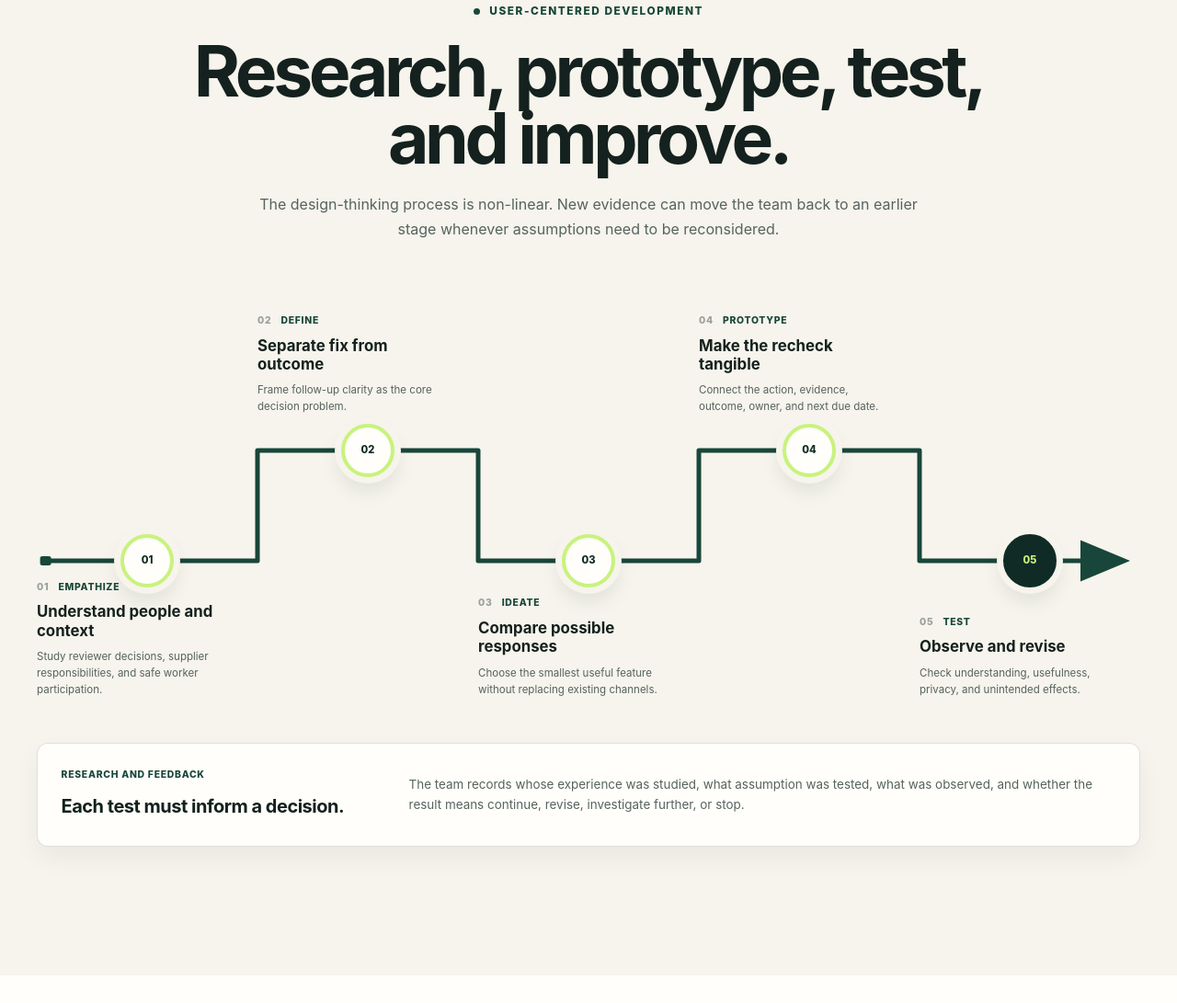
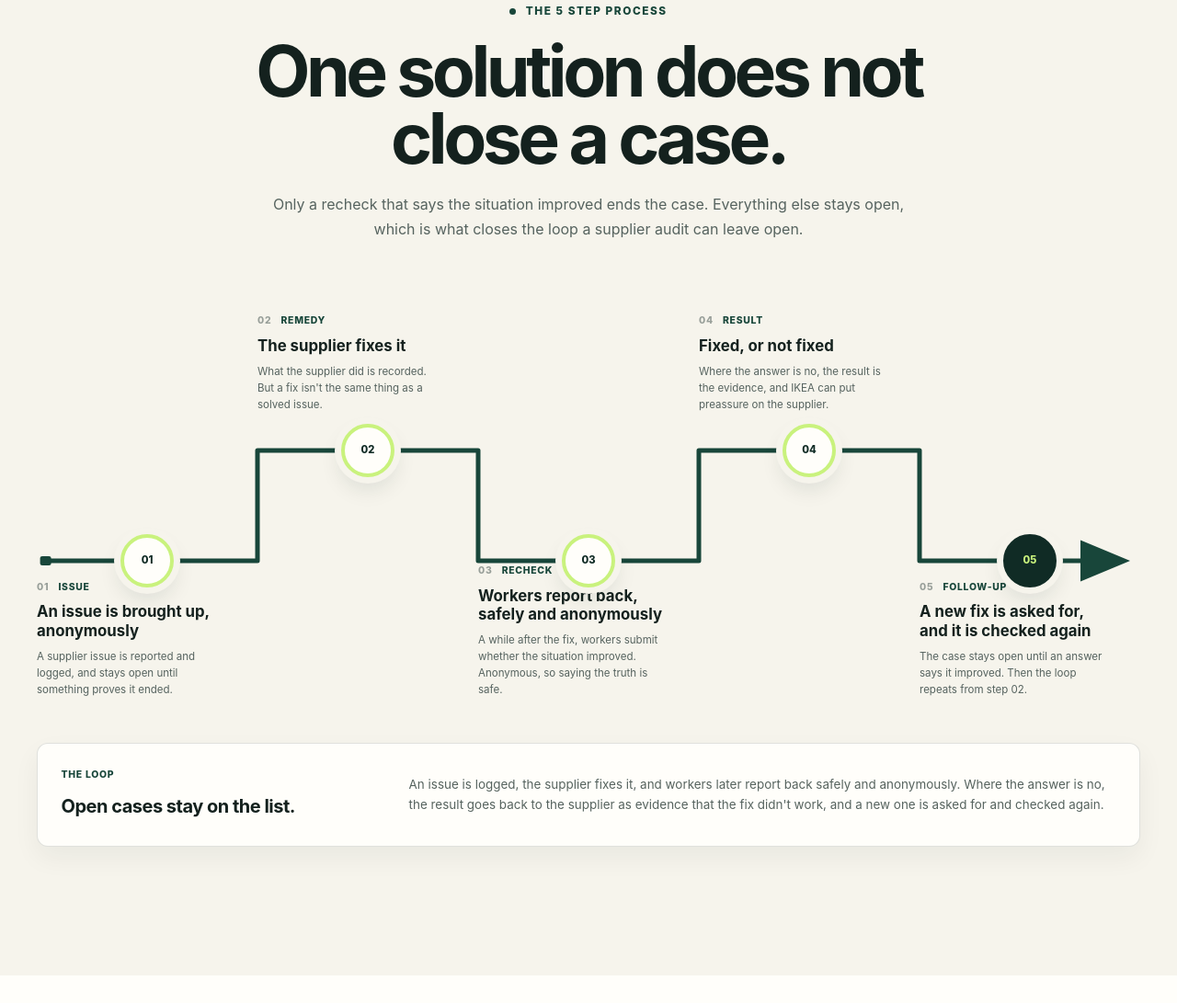
Before and after one commit to JannahBeato/Remedy-Recheck---Group-7, a plain HTML site: page index.html in a window 1280 px wide. Shown: the part 4074-5165 px from the top of the page at 92% size. Drawn offline with Linux system fonts and the light colour scheme.

Commit message:
Olle2 task done

```diff
--- a/index.html
+++ b/index.html
@@ -198,9 +198,9 @@
         <section class="reflection-section process-feature" id="process">
             <div class="section-shell">
                 <div class="section-intro centered-intro reveal">
-                    <p class="eyebrow"><span></span> User-centered development</p>
-                    <h2>Research, prototype, test, and improve.</h2>
-                    <p>The design-thinking process is non-linear. New evidence can move the team back to an earlier stage whenever assumptions need to be reconsidered.</p>
+                    <p class="eyebrow"><span></span> the 5 step process</p>
+                    <h2>One solution does not close a case.</h2>
+                    <p>Only a recheck that says the situation improved ends the case. Everything else stays open, which is what closes the loop a supplier audit can leave open.</p>
                 </div>
 
                 <div class="process-route-wrap">
@@ -213,35 +213,34 @@
                         <path class="process-path" d="M 8 270 H 200 V 150 H 400 V 270 H 600 V 150 H 800 V 270 H 982" marker-end="url(#process-arrow)"></path>
                         <rect class="process-start" x="3" y="265" width="10" height="10" rx="2"></rect>
                     </svg>
-
-                    <ol class="process-route" aria-label="Remedy Recheck design-thinking process">
+                        <ol class="process-route" aria-label="Remedy Recheck process">
                             <li class="process-step reveal">
                                 <div class="process-marker" aria-hidden="true"><span>01</span></div>
-                            <div class="process-note"><p><span>01</span> Empathize</p><h3>Understand people and context</h3><small>Study reviewer decisions, supplier responsibilities, and safe worker participation.</small></div>
+                                <div class="process-note"><p><span>01</span> Issue</p><h3>An issue is brought up, anonymously</h3><small>A supplier issue is reported and logged, and stays open until something proves it ended.</small></div>
                             </li>
                             <li class="process-step reveal">
                                 <div class="process-marker" aria-hidden="true"><span>02</span></div>
-                            <div class="process-note"><p><span>02</span> Define</p><h3>Separate fix from outcome</h3><small>Frame follow-up clarity as the core decision problem.</small></div>
+                                <div class="process-note"><p><span>02</span> Remedy</p><h3>The supplier fixes it</h3><small>What the supplier did is recorded. But a fix isn't the same thing as a solved issue.</small></div>
                             </li>
                             <li class="process-step reveal">
                                 <div class="process-marker" aria-hidden="true"><span>03</span></div>
-                            <div class="process-note"><p><span>03</span> Ideate</p><h3>Compare possible responses</h3><small>Choose the smallest useful feature without replacing existing channels.</small></div>
+                                <div class="process-note"><p><span>03</span> Recheck</p><h3>Workers report back, safely and anonymously</h3><small>A while after the fix, workers submit whether the situation improved. Anonymous, so saying the truth is safe.</small></div>
                             </li>
                             <li class="process-step reveal">
                                 <div class="process-marker" aria-hidden="true"><span>04</span></div>
-                            <div class="process-note"><p><span>04</span> Prototype</p><h3>Make the recheck tangible</h3><small>Connect the action, evidence, outcome, owner, and next due date.</small></div>
+                                <div class="process-note"><p><span>04</span> Result</p><h3>Fixed, or not fixed</h3><small>Where the answer is no, the result is the evidence, and IKEA can put preassure on the supplier.</small></div>
                             </li>
                             <li class="process-step reveal">
                                 <div class="process-marker" aria-hidden="true"><span>05</span></div>
-                            <div class="process-note"><p><span>05</span> Test</p><h3>Observe and revise</h3><small>Check understanding, usefulness, privacy, and unintended effects.</small></div>
+                                <div class="process-note"><p><span>05</span> Follow-up</p><h3>A new fix is asked for, and it is checked again</h3><small>The case stays open until an answer says it improved. Then the loop repeats from step 02.</small></div>
                             </li>
                         </ol>
                 </div>
 
                 <article class="validation-card validation-card-compact reveal">
-                    <p>Research and feedback</p>
-                    <h3>Each test must inform a decision.</h3>
-                    <p>The team records whose experience was studied, what assumption was tested, what was observed, and whether the result means continue, revise, investigate further, or stop.</p>
+                    <p>the loop</p>
+                    <h3>Open cases stay on the list.</h3>
+                    <p>An issue is logged, the supplier fixes it, and workers later report back safely and anonymously. Where the answer is no, the result goes back to the supplier as evidence that the fix didn't work, and a new one is asked for and checked again.</p>
                 </article>
             </div>
         </section>
```
Lines whose indentation alone changed are shown as unchanged.
